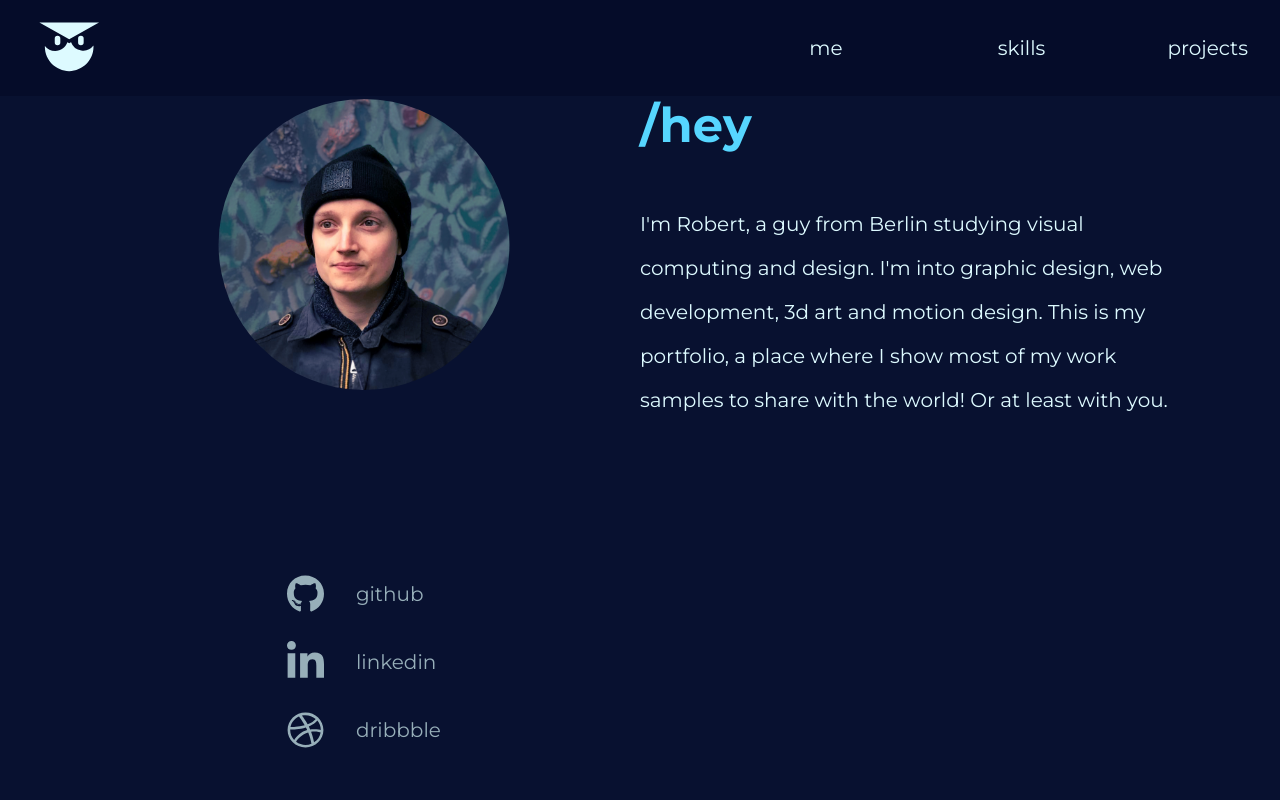
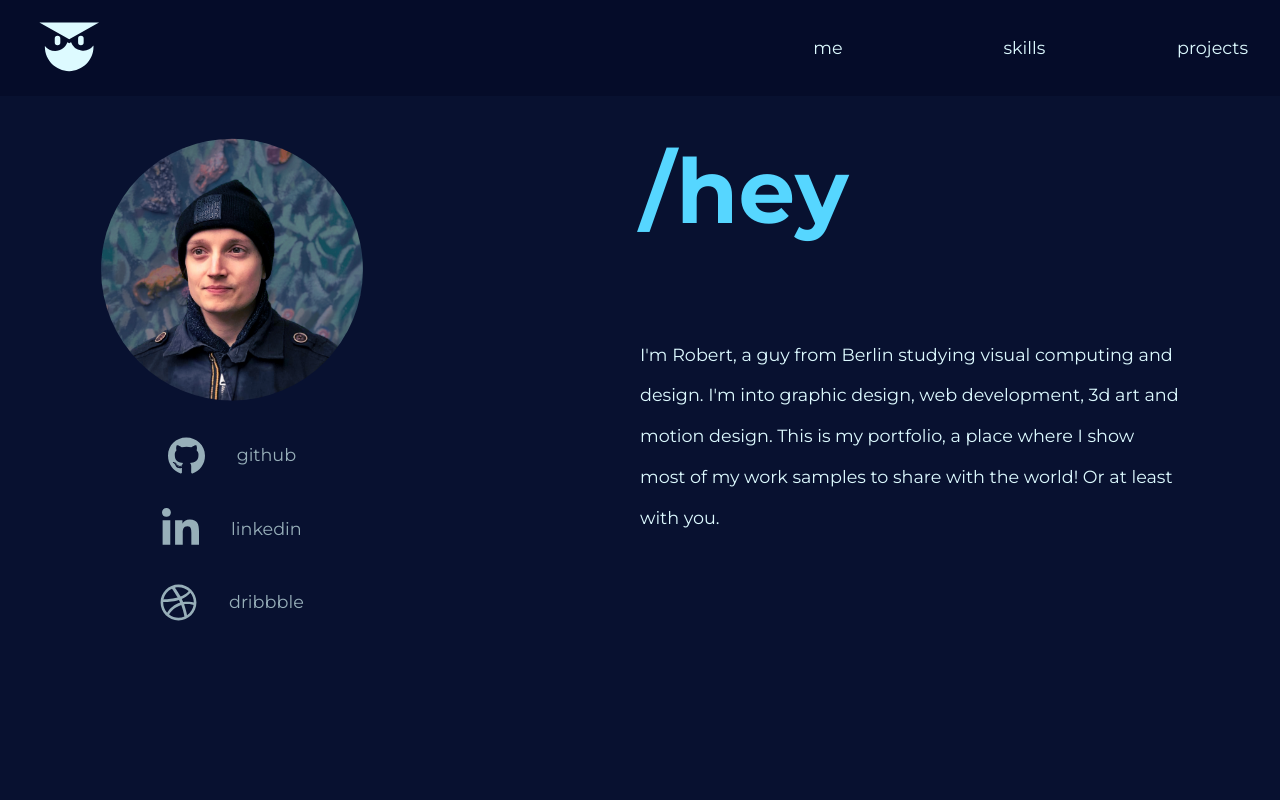
Before and after one commit to RopFoo/portfolio, a Gatsby site: page / in a window 1280 px wide. Shown: the top 800 px of the page. Built offline with nearby package versions, Linux system fonts and the light colour scheme; Gatsby itself is replaced by a stand-in of ours.

Commit message:
refactoring

```diff
--- a/src/components/layout/Layout.scss
+++ b/src/components/layout/Layout.scss
@@ -36,11 +36,11 @@ a {
 
 h1 {
   color: $special;
-  font-size: clamp(3rem, 3vw, 5rem);
-  margin-bottom: 3rem;
+  font-size: clamp(4rem, 7vw, 7rem);
+  margin-bottom: clamp(4rem, 7vw, 7rem);
 }
 
 p {
-  font-size: clamp(1rem, 2vw, 1.25rem);
-  line-height: clamp(1.5rem, 4vw, 2.75rem);
+  font-size: clamp(0.9rem, 3vw, 1.1rem);
+  line-height: clamp(1.5rem, 5vw, 2.55rem);
 }
--- a/src/components/me/Me.scss
+++ b/src/components/me/Me.scss
@@ -2,16 +2,18 @@
 @import "../../assets/style/media.scss";
 
 @mixin me-image($width) {
-  width: $width;
   clip-path: circle(calc(#{$width}/ 2.2));
   margin-left: -0.5rem;
+  transition: 1s;
+  width: $width;
 }
 
 .me-section {
   display: grid;
   grid-template-columns: 1fr;
   grid-template-rows: 1fr 1fr;
-  height: 85vh;
+  height: 80vh;
+  margin-top: 5vh;
 
   @include media-small {
     grid-template-columns: 1fr 1fr;
@@ -27,39 +29,56 @@
     @include media-small {
       display: flex;
       flex-direction: column;
-      align-items: center;
+      align-items: flex-start;
     }
 
     &__wrapper {
       display: flex;
     }
 
+    &__inner {
+      display: flex;
+      width: 100%;
+      justify-content: space-between;
+      @include media-small {
+        flex-direction: column;
+        width: auto;
+      }
+    }
+
     img {
       @include me-image(9rem);
-      @include media-xmobile {
+      @include media-xsmall {
         @include me-image(12rem);
       }
+      @include media-xmobile {
+        @include me-image(15rem);
+      }
       @include media-small {
-        @include me-image(20rem);
+        @include me-image(18rem);
       }
     }
 
     &__links-section {
       display: flex;
+      align-items: center;
       flex-direction: column;
+
       @include media-small {
+        justify-content: flex-start;
         display: flex;
         flex-direction: column;
-        // margin-top: 3rem;
+        width: auto;
+        margin-top: 1rem;
       }
 
       &__link {
         display: flex;
         align-items: center;
-        margin-bottom: 1.5rem;
+        margin: 1rem 0rem;
 
         img {
-          width: 1.3rem;
+          width: 1.8rem;
           margin-right: 0.9rem;
           @include media-small {
             width: 2.3rem;
--- a/src/components/me/Me.tsx
+++ b/src/components/me/Me.tsx
@@ -13,6 +13,7 @@ const MeSection: React.FC = () => {
     <div className="me-section">
       <div className="me-section__info__wrapper">
         <div className="me-section__info">
+          <div className="me-section__info__inner">
             <img src={meIMG} alt="" />
             <div className="me-section__info__links-section">
               <SocialLink
@@ -23,13 +24,14 @@ const MeSection: React.FC = () => {
               <SocialLink
                 img={linkedinSVG}
                 name="linkedin"
-              link="https://github.com/RopFoo"
+                link="https://www.linkedin.com/in/robert-pasdziernik/"
               />
               <SocialLink
                 img={dribbbleSVG}
                 name="dribbble"
-              link="https://github.com/RopFoo"
+                link="https://dribbble.com/TheRop"
               />
+            </div>
           </div>
         </div>
       </div>
--- a/src/pages/index.tsx
+++ b/src/pages/index.tsx
@@ -5,11 +5,13 @@ import MeSection from "../components/me/Me"
 import Layout from "../components/layout/Layout"
 // import Image from "../components/image"
 import SEO from "../components/seo"
+import SkillsSection from "../components/skills/Skills"
 
-const IndexPage = () => (
+const IndexPage: React.FC = () => (
   <Layout>
     <SEO title="Home" />
     <MeSection />
+    <SkillsSection />
   </Layout>
 )
 
```
Also changed, not shown: src/pages/page-2.tsx (added, +16 -0 lines). Lines whose indentation alone changed are shown as unchanged.
